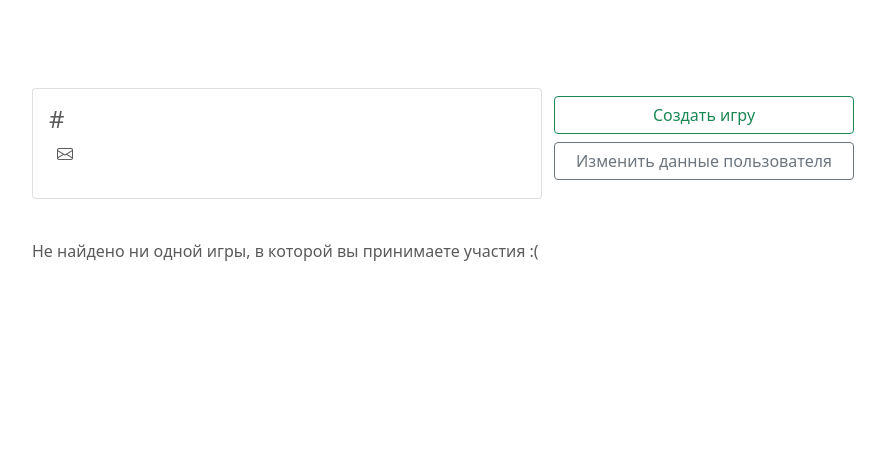
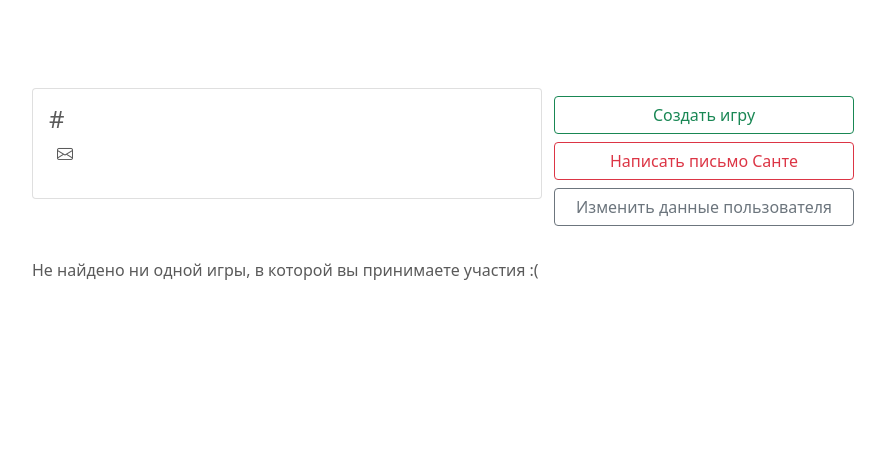
Before and after one commit to breduin/secret-santa, a Django app: template user_profile/templates/user_profile/profile.html in a window 1280 px wide. Shown: the part 56-522 px from the top of the page, without its empty margins (74-959 px from the left). Run offline with Django 4.2, Linux system fonts and the light colour scheme; the template is opened without the code that fills it, so the values that code supplies are empty; parts of the project's set-up code (start-up, migrations or seed data) failed here and were passed over; some libraries are stand-ins or nearby versions.

Commit message:
кнопка Письмо Санте в ЛК

```diff
--- a/user_profile/templates/user_profile/profile.html
+++ b/user_profile/templates/user_profile/profile.html
@@ -19,6 +19,9 @@
     <div class="col">
       <div class="row my-2">
         <a class="btn btn-outline-success" href="{% url 'create_game' %}" role="button" style="max-width: 300px;">Создать игру</a>
+      </div>
+      <div class="row my-2">
+        <a class="btn btn-outline-danger" href="{% url 'write_letter_to_santa' user.id %}" role="button" style="max-width: 300px;">Написать письмо Санте</a>
       </div>
       <div class="row my-2">
         <a class="btn btn-outline-secondary" href="{% url 'user_update' user.id %}" role="button" style="max-width: 300px;">Изменить данные пользователя</a>
```
